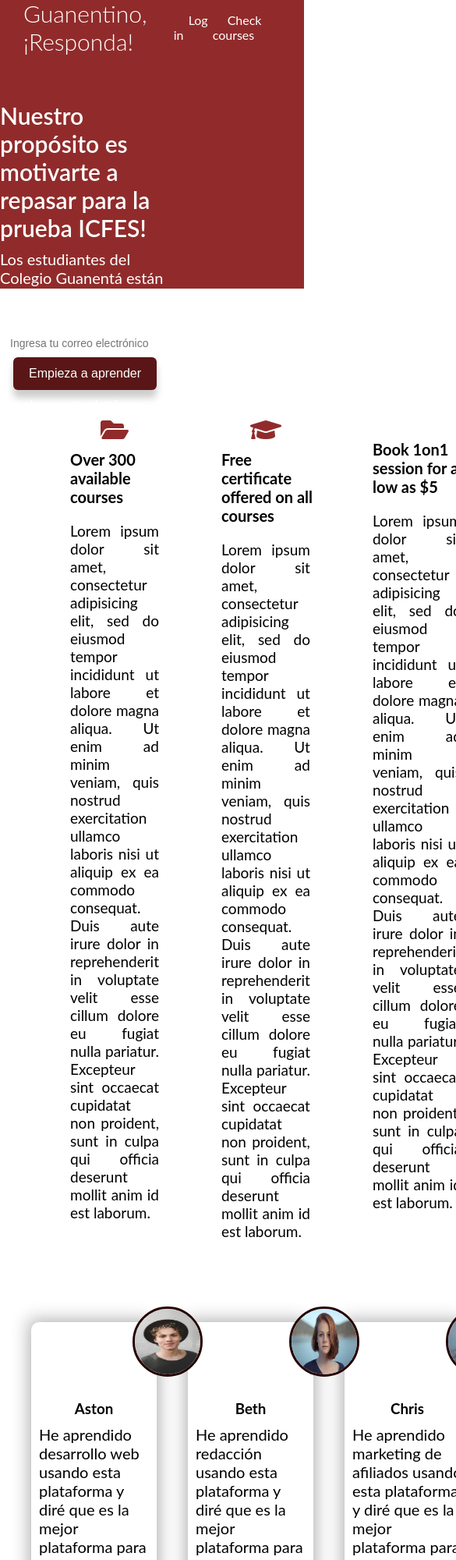
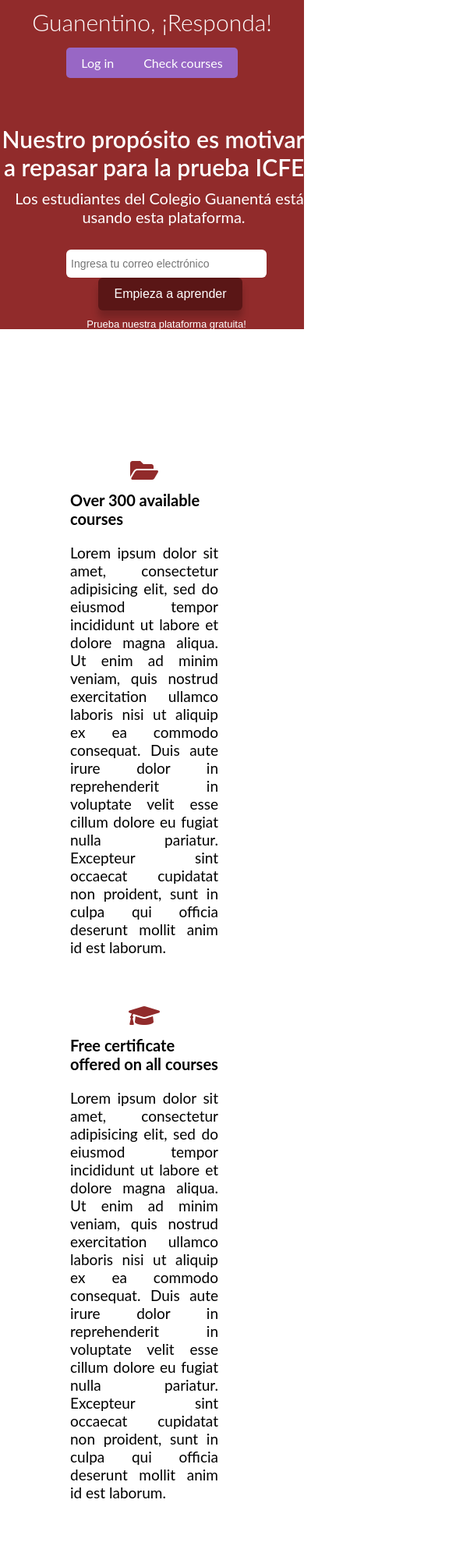
Before and after one commit to fsadriann/ejem-flexbox-grid, a plain HTML site: page index.html in a window 390 px wide. Shown: the top 2000 px of the page at 78% size, 585 px wide, since content can reach past the window. Drawn offline with Linux system fonts and the light colour scheme.

```diff
--- a/css/estilos.css
+++ b/css/estilos.css
@@ -263,3 +263,131 @@ footer {
     color: white;
     margin: 0 10px;
   }
+  footer a:hover {
+    color: #5A1616;
+    border-bottom: 2px solid #5A1616;
+  }
+  /* Tablets y pantallas más pequeñas */
+
+@media(max-width: 768px) {
+    .grid,
+    .grid-3 {
+      grid-template-columns: 1fr;
+    }
+/* Alinear todo el texto al centro. Esto moverá todo el texto, incluyendo el formulario al centro.*/
+
+.showcase {
+    height: auto;
+    text-align: center;
+  }
+
+/* Esto restablece el ancho del contendor de la imagen y agrega margen a la izquierda
+*/
+
+.image {
+    width: 600px;
+    margin-left: 80px;
+  }
+
+/* Cambia las secciones de servicio de lado-a-lado para que cada una se posicione en una sóla linea. Centra el texto. */
+
+.stats .flex {
+    flex-direction: column;
+  }
+
+  .stats {
+    text-align: center;
+  }
+
+/* Asegura que cada sección en las estadísticas no exceda el ancho del elemento padre. */
+
+.stat {
+    width: 100%;
+    padding-right: 80px;
+  }
+
+/* Mueve el círculo al centro de la tarjeta  */
+
+.circle {
+      background-color: transparent;
+      border:3px solid purple;
+      height:90px;
+      position: relative;
+      top: -30px;
+      left: 270px;
+      border-radius:50%;
+      -moz-border-radius:50%;
+      -webkit-border-radius:50%;
+      width:90px;
+  }
+/* Dispositivos móviles */
+@media(max-width: 500px) {
+    .navbar {
+      height: 100px;
+    }
+/* Cambia la alineación. El logo del título se queda en la parte superior, los enlaces de navegación ahora se muestran debajo*/
+
+.navbar .flex {
+    flex-direction: column;
+  }
+
+
+/* Cuando pasamos encima el ratón, retienen el texto blanco y cambia el borde a negro */
+
+  .navbar a:hover {
+    color: white;
+    border-bottom: 2px solid black;
+  }
+
+
+/* Establecer el color púrpura para el fondo de los enlaces de navegación, redondear las esquinas de los bordes y darle algo de espaciado*/
+
+  .navbar ul {
+    background: #9867C5;
+    border-radius: 5px;
+    padding: 10px 0;
+  }
+
+
+/* Alinear el texto al centro */
+
+  .showcase {
+    height: auto;
+    text-align: center;
+  }
+
+
+/* Reducir el tamaño de la fuente */
+
+.little-info {
+    font-size: 13px;
+  }
+
+
+/* Reducir el ancho de la imágen */
+
+  .image {
+    width: 350px;
+    margin-left: 70px;
+  }
+
+  .stat {
+    margin-bottom: 40px;
+  }
+
+
+/* Mover el círculo una vez más */
+
+.circle {
+      background-color: transparent;
+      border:3px solid purple;
+      height:90px;
+      position: relative;
+      top: -30px;
+      left: 150px;
+      border-radius:50%;
+      -moz-border-radius:50%;
+      -webkit-border-radius:50%;
+      width:90px;
+  }
+}
```
